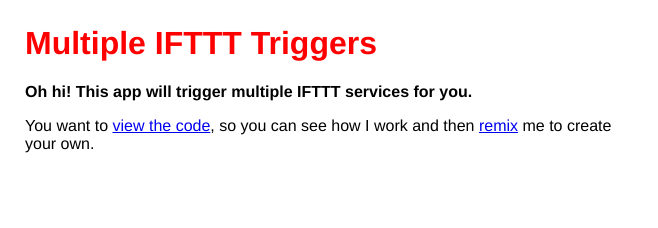
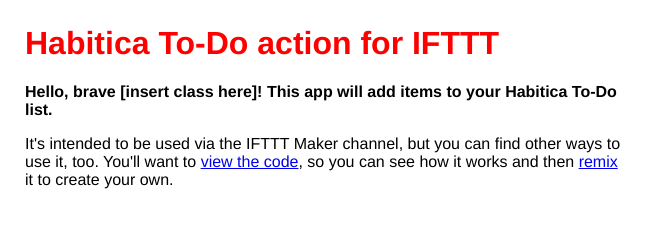
Before and after one commit to dayaketu/Habitica-IFTTT, a website: page views/index.html in a window 1280 px wide. Shown: the whole page, without its empty margins (0-658 px from the left). Drawn offline with Linux system fonts and the light colour scheme.

Commit message:
Checkpoint

```diff
--- a/views/index.html
+++ b/views/index.html
@@ -4,8 +4,8 @@
 <!DOCTYPE html>
 <html>
   <head>
-    <title>Multiple IFTTT Triggers</title>
-    <meta name="description" content="Trigger multiple services with IFTTT">
+    <title>Habitica To-Do action for IFTTT</title>
+    <meta name="description" content="Add to your Habitica To-Dos via IFTTT">
     <link id="favicon" rel="icon" href="https://glitch.com/favicon-app.ico" type="image/x-icon">
     <meta charset="utf-8">
     <meta http-equiv="X-UA-Compatible" content="IE=edge">
@@ -15,12 +15,12 @@
   <body>
     <header>
       <h1>
-        Multiple IFTTT Triggers
+        Habitica To-Do action for IFTTT
       </h1>
     </header>
     <main>
-      <p class="bold">Oh hi! This app will trigger multiple IFTTT services for you.</p>
-      <p>You want to <a href="https://glitch.com/edit/#!/project/multi-ifttt-triggers">view the code</a>, so you can see how I work and then <a href="https://glitch.com/edit/#!/remix/multi-ifttt-triggers/4761356a-9369-4e79-9d1e-a8306e8c00b5">remix</a> me to create your own.</p>
+      <p class="bold">Hello, brave [insert class here]! This app will add items to your Habitica To-Do list.</p>
+      <p>It's intended to be used via the IFTTT Maker channel, but you can find other ways to use it, too. You'll want to <a href="https://glitch.com/edit/#!/habitica-ifttt-action">view the code</a>, so you can see how it works and then <a href="https://glitch.com/edit/#!/remix/habitica-ifttt-action">remix</a> it to create your own.</p>
     </main>
 
     <script src="https://button.glitch.me/button.js" data-style="glitch"></script>
```
